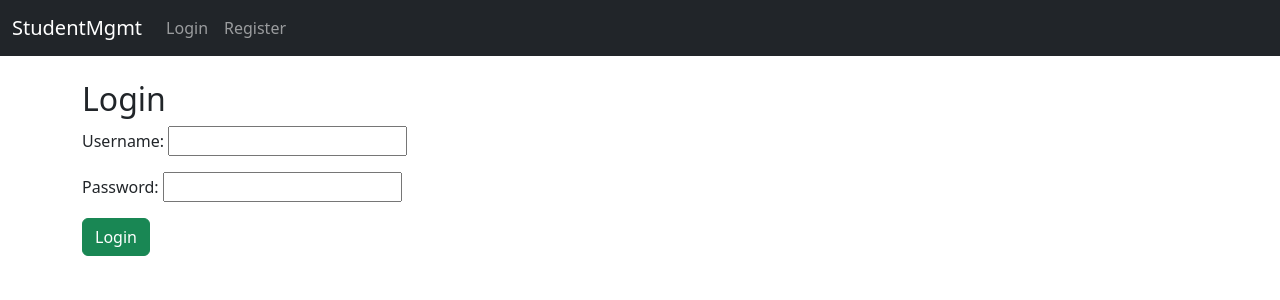
After one commit to Aakashgawde/django, a Django app: page /login/ in a window 1280 px wide. The commit adds this page. Shown: the top 300 px of the page. Run offline with Django 5.2, Linux system fonts and the light colour scheme.

Commit message:
Login n Register Added

```diff
--- a/student_mgmt_project/students/forms.py
+++ b/student_mgmt_project/students/forms.py
@@ -1,8 +1,20 @@
 from django import forms
-# from django.contrib.auth.forms import UserCreationForm,AuthenticationForm
+from django.contrib.auth.forms import UserCreationForm,AuthenticationForm
+from django.contrib.auth.models import User
 from .models import Student
 
 class StudentForm(forms.ModelForm):
     class Meta:
         model = Student
         fields='__all__'
+
+class UserRegistrationForm(UserCreationForm):
+    email = forms.EmailField(required=True)
+
+    class Meta:
+        model = User
+        fields = ['username','email','password1','password2']
+
+class UserLoginForm(forms.Form):
+    username = forms.CharField()
+    password = forms.CharField(widget=forms.PasswordInput)
--- a/student_mgmt_project/students/models.py
+++ b/student_mgmt_project/students/models.py
@@ -1,5 +1,6 @@
 from django.db import models
 from django.utils import timezone
+from django.contrib.auth.models import User
 
 # Create your models here.
 class Student(models.Model):
--- /dev/null
+++ b/student_mgmt_project/students/templates/students/login.html
@@ -0,0 +1,9 @@
+{% extends 'base.html' %}
+{% block content %}
+<h2>Login</h2>
+<form method="post">
+    {% csrf_token %}
+    {{ form.as_p}}
+    <button type="submit" class="btn btn-success">Login</button>
+</form>
+{% endblock %}
--- a/student_mgmt_project/students/templates/students/student_list.html
+++ b/student_mgmt_project/students/templates/students/student_list.html
@@ -23,10 +23,12 @@
             <td>{{ student.roll_number }}</td>
             <td>{{ student.department }}</td>
             <td>{{ student.date_of_birth }}</td>
+            {% if user.is_authenticated %}
             <td>
                 <a href="{% url 'edit_student' student.pk %}" class="btn btn-sm btn-warning">Edit</a>
                 <a href="{% url 'delete_student' student.pk %}" class="btn btn-sm btn-danger">Delete</a>
             </td>
+            {% endif %}
         </tr>
         {% endfor %}
     </tbody>
--- a/student_mgmt_project/students/urls.py
+++ b/student_mgmt_project/students/urls.py
@@ -3,6 +3,9 @@ from . import views
 
 urlpatterns = [
     path('', views.home, name='home'),
+    path('register/',views.register,name='register'),
+    path('login/',views.login_in,name='login'),
+    path('logout/',views.sign_out,name='logout'),
     path('students/', views.student_list, name='student_list'),
     path('students/add/', views.add_student, name='add_student'),
     path('students/edit/<int:student_id>/', views.edit_student, name='edit_student'),
--- a/student_mgmt_project/students/views.py
+++ b/student_mgmt_project/students/views.py
@@ -1,18 +1,57 @@
 from django.shortcuts import render,redirect,get_object_or_404
 from django.contrib import messages
-# from django.contrib.auth import authenticate, login, logout
-# from django.contrib.auth.decorators import login_required
+from django.contrib.auth import authenticate, login, logout
+from django.contrib.auth.decorators import login_required
 from .models import Student
-from .forms import StudentForm
+from .forms import StudentForm,UserRegistrationForm,UserLoginForm
 # Create your views here
 
 def home(request):
     return render(request, 'students/home.html')
 
+def register(request):
+    if request.method == 'POST':
+        form = UserRegistrationForm(request.POST)
+        if form.is_valid():
+            user = form.save(commit=False)
+            user.username = user.username.lower()
+            user.save()
+            messages.success(request,"Registration successfull")
+            return redirect('login')
+        else:
+            return render(request,'students/register.html',{'form':form})
+
+    else:
+        form = UserRegistrationForm()
+    return render(request,'students/register.html',{'form':form})
+
+def login_in(request):
+    if request.method == 'POST':
+        form = UserLoginForm(request.POST)
+        if form.is_valid():
+            username = form.cleaned_data['username']
+            password = form.cleaned_data['password']
+            user = authenticate(request,username=username,password=password)
+            if user:
+                login(request, user)
+                messages.success(request,"You are successfully login")
+                return redirect('student_list')
+            else:
+                messages.error(request,"Invalid username or password")
+    else:
+        form = UserLoginForm()
+        return render(request,'students/login.html',{'form':form})
+
+def sign_out(request):
+    logout(request)
+    messages.success(request,"You have been logged out")
+    return redirect('login')
+
 def student_list(request):
     students = Student.objects.all()
     return render(request, 'students/student_list.html', {'students': students})
 
+@login_required
 def add_student(request):
     if request.method == 'POST':
         form = StudentForm(request.POST)
@@ -24,6 +63,7 @@ def add_student(request):
         form = StudentForm()
     return render(request, 'students/student_form.html', {'form': form})
 
+@login_required
 def edit_student(request, student_id):
     student = get_object_or_404(Student, pk=student_id)
     if request.method == 'POST':
@@ -36,6 +76,7 @@ def edit_student(request, student_id):
         form = StudentForm(instance=student)
     return render(request, 'students/student_form.html', {'form': form, 'student': student})
 
+@login_required
 def delete_student(request, student_id):
     student = get_object_or_404(Student, pk=student_id)
     if request.method == 'POST':
--- a/student_mgmt_project/templates/base.html
+++ b/student_mgmt_project/templates/base.html
@@ -11,11 +11,12 @@
             <div class="collapse navbar-collapse">
                 <ul class="navbar-nav me-auto">
                     {% if user.is_authenticated %}
+                        <span>Hi {{ user.username | title }}</span>
                         <li class="nav-item"><a class="nav-link" href="{% url 'student_list' %}">Students</a></li>
-                        {% comment %} <li class="nav-item"><a class="nav-link" href="{% url 'logout' %}">Logout</a></li> {% endcomment %}
+                        <li class="nav-item"><a class="nav-link" href="{% url 'logout' %}">Logout</a></li>
                     {% else %}
-                        {% comment %} <li class="nav-item"><a class="nav-link" href="{% url 'login' %}">Login</a></li>
-                        <li class="nav-item"><a class="nav-link" href="{% url 'register' %}">Register</a></li> {% endcomment %}
+                        <li class="nav-item"><a class="nav-link" href="{% url 'login' %}">Login</a></li>
+                        <li class="nav-item"><a class="nav-link" href="{% url 'register' %}">Register</a></li>
                     {% endif %}
                 </ul>
             </div>
```
Also changed, not shown: student_mgmt_project/students/templates/students/register.html (added, +20 -0 lines), student_mgmt_project/db.sqlite3.
